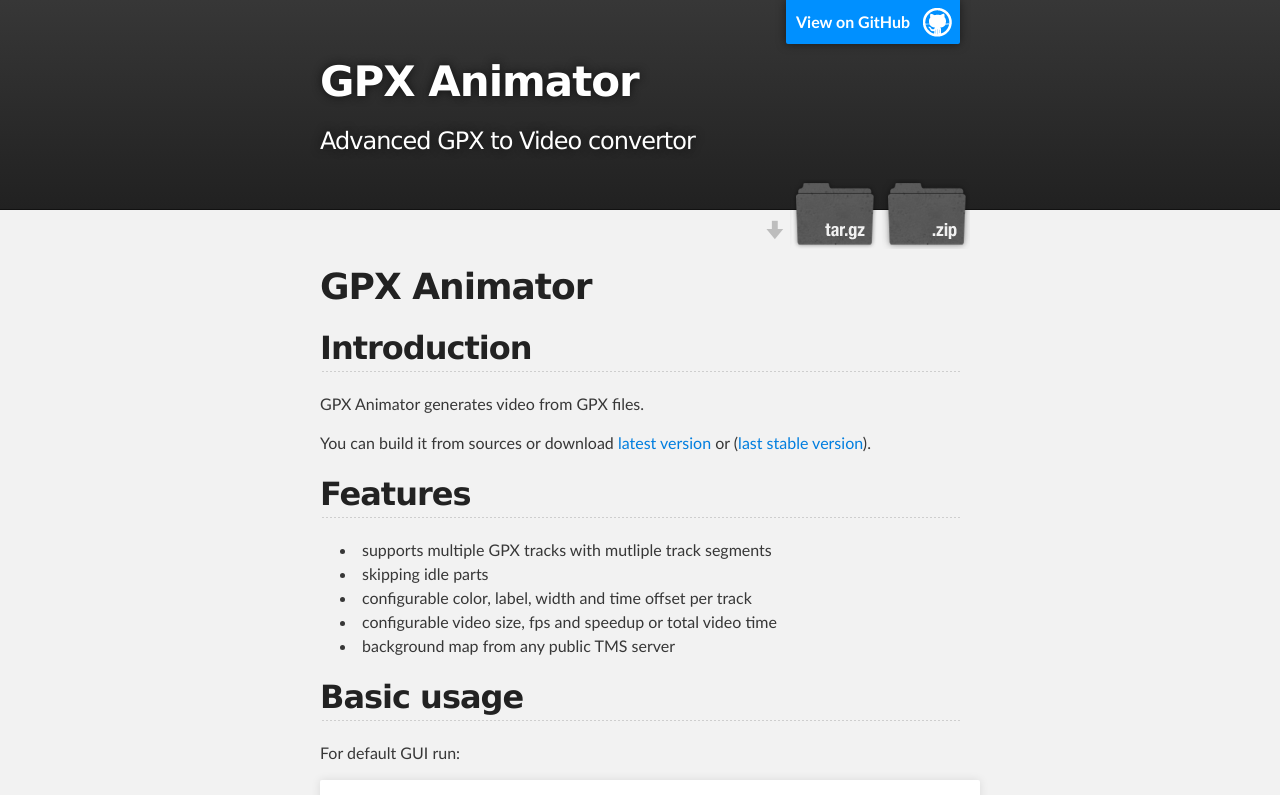
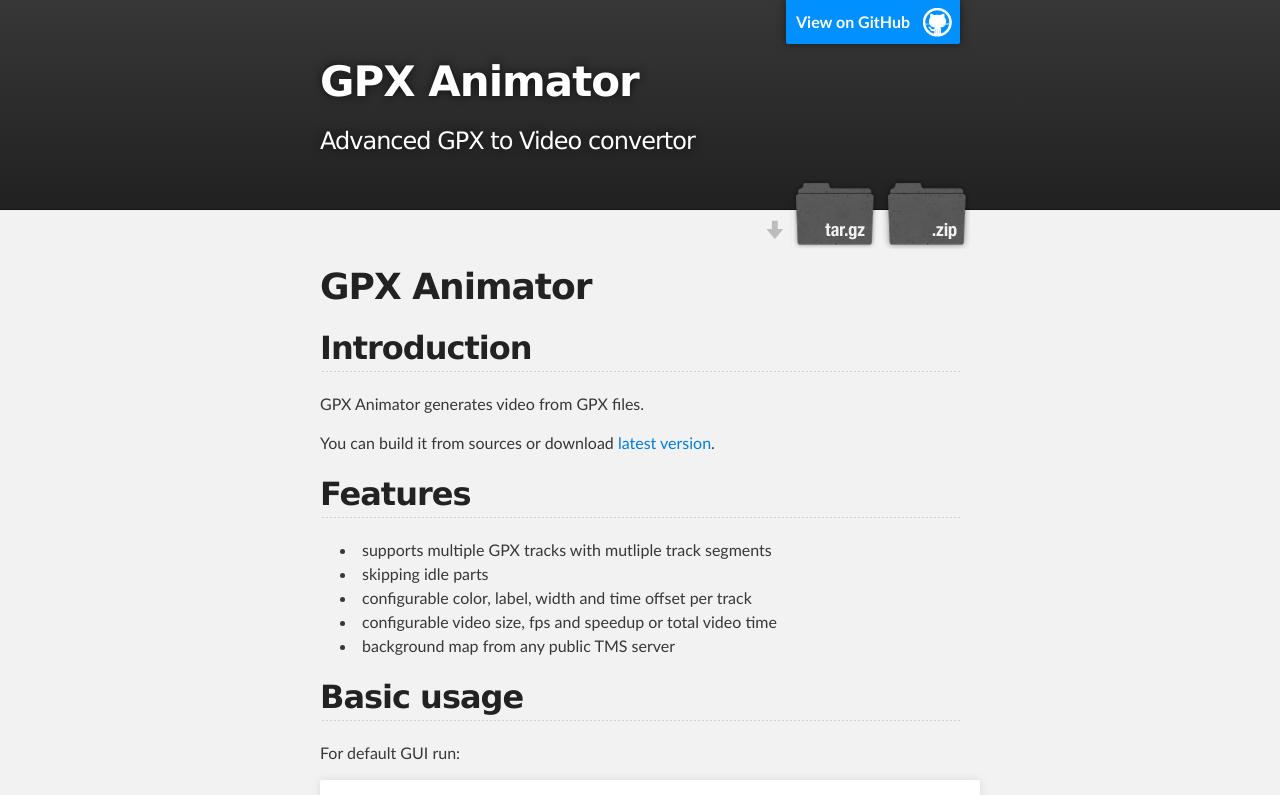
Before and after one commit to gpx-animator/gpx-animator, a plain HTML site: page index.html in a window 1280 px wide. Shown: the top 795 px of the page. Drawn offline with Linux system fonts and the light colour scheme.

Commit message:
new release

```diff
--- a/index.html
+++ b/index.html
@@ -39,7 +39,7 @@
 <p>GPX Animator generates video from GPX files.</p>
 
 <p>
-You can build it from sources or download <a href="downloads/GpxAnimator-1.2.2.jar">latest version</a> or (<a href="downloads/GpxAnimator-1.2.0.jar">last stable version</a>).
+You can build it from sources or download <a href="downloads/GpxAnimator-1.2.3.jar">latest version</a>.
 </p>
 
 <h2>Features</h2>
```
Also changed, not shown: 1 other file.
